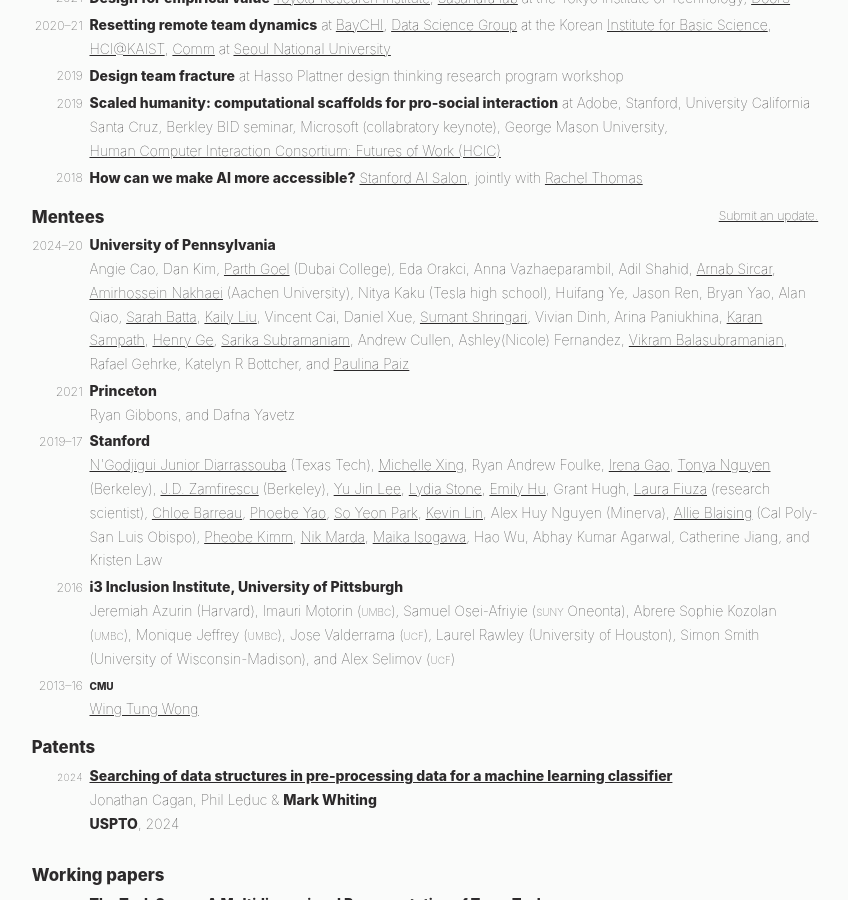
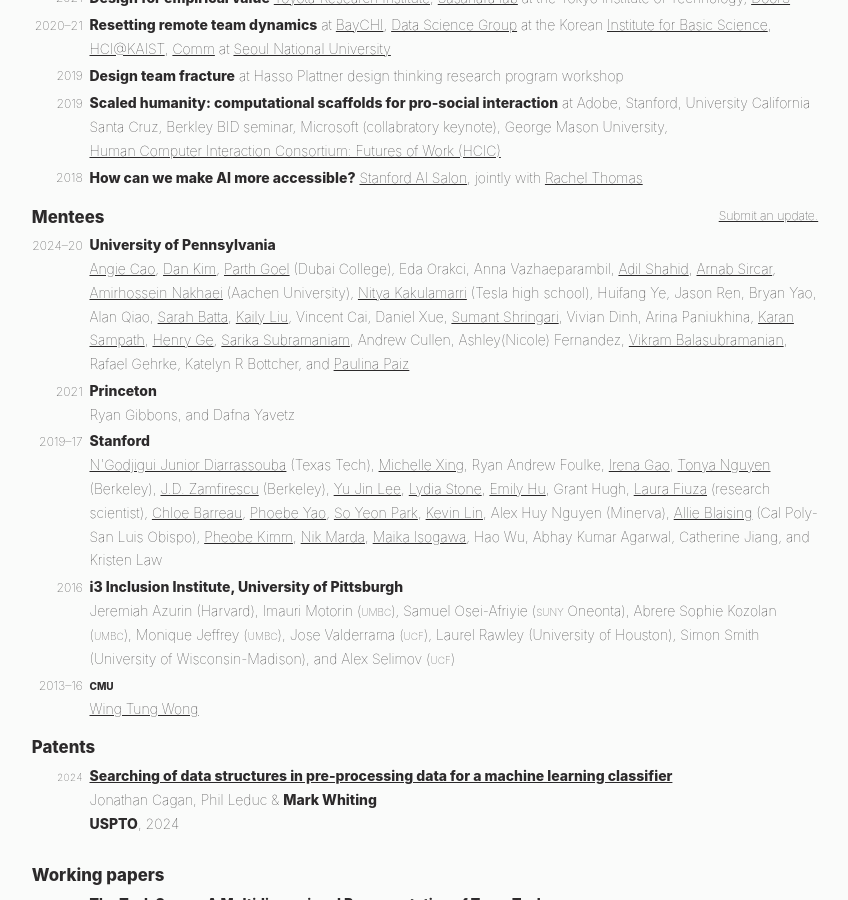
Before and after one commit to markwhiting/Whiting.me, a Jekyll site: the page built from cv.html, in a window 1280 px wide and 900 px high, scrolled down 2224 px. Shown: the whole window, without its empty margins (215-1063 px from the left). Built offline with Jekyll 4.4.1, drawn with Linux system fonts in a browser that asks for light colours; comment, search, counter and statistics services are not loaded.

Commit message:
Correct mentee names and add LinkedIn profiles
Updated mentee names and added LinkedIn URLs.

```diff
--- a/_data/mentees.yml
+++ b/_data/mentees.yml
@@ -9,10 +9,11 @@
 #   dateStart: yyyy-mm-dd (if you don't know the day, just put 01)
 #   dateEnd: yyyy-mm-dd (if you don't know the day, just put 01)
 
-- name: Nitya Kaku
+- name: Nitya Kakulamarri
   notes: Tesla high school
   institution: University of Pennsylvania
   dateStart: 2022-11-01
+  URL: https://www.linkedin.com/in/nitya-kakulamarri-4b36ab222
 
 - name: Amirhossein Nakhaei
   notes: Aachen University
@@ -30,16 +31,19 @@
   institution: University of Pennsylvania
   dateStart: 2024-05-01
   dateEnd: 2024-08-31
+  URL: https://www.linkedin.com/in/dankim44/
 
 - name: Angie Cao
   institution: University of Pennsylvania
   dateStart: 2024-05-01
   dateEnd: 2024-08-31
+  URL: https://www.linkedin.com/in/angelina-cao-78a0551a5/
 
 - name: Adil Shahid
   institution: University of Pennsylvania
   dateStart: 2023-05-01
   dateEnd: 2024-08-31
+  URL: https://www.linkedin.com/in/adil-shahid/
 
 - name: Anna Vazhaeparambil
   institution: University of Pennsylvania
```
